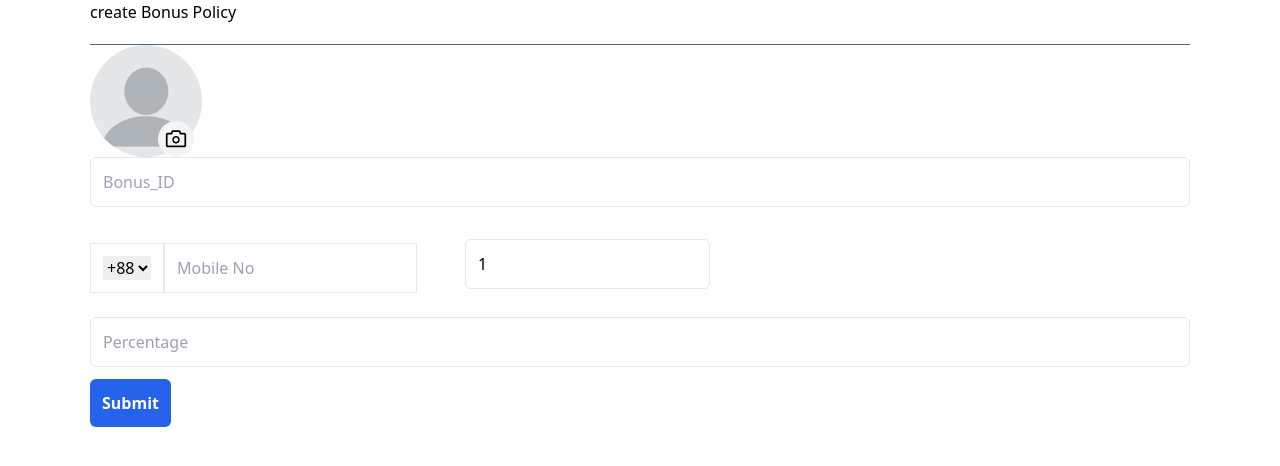
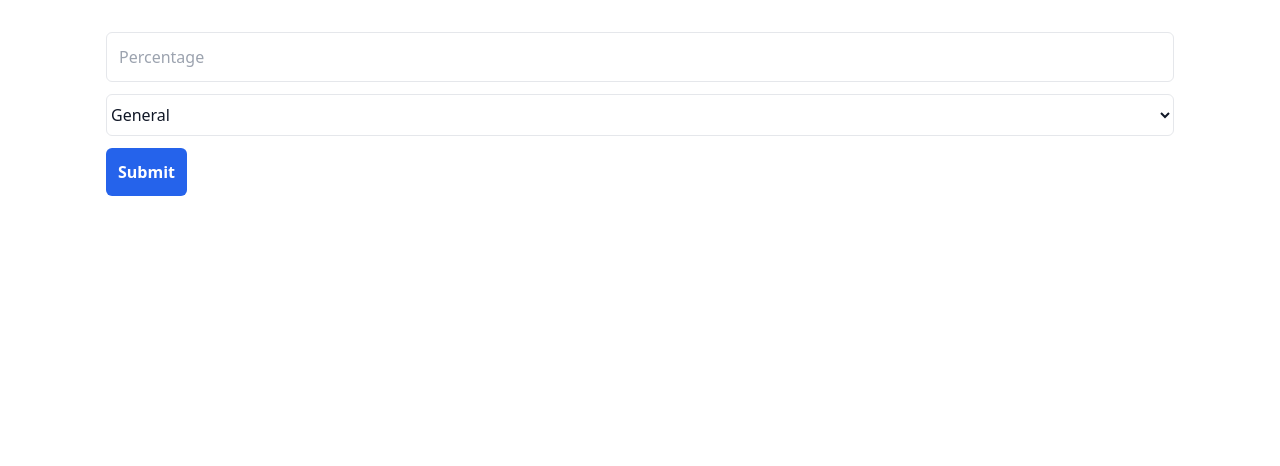
Before and after one commit to orun-sunny/Office-management, a React (Create React App) app: page /CreateBonus in a window 1280 px wide. Shown: the top 466 px of the page. Built offline with nearby package versions, Linux system fonts and the light colour scheme.

Commit message:
createbonuspolicy

```diff
--- a/src/components/Bonus/CreateBonus/CreateBonus.js
+++ b/src/components/Bonus/CreateBonus/CreateBonus.js
@@ -1,12 +1,8 @@
 import React, { useState } from 'react'
 import { Controller, useForm } from 'react-hook-form';
-import user from "../../../components/images/user.webp";
-import { AiOutlineCamera } from "react-icons/ai";
-import { Button } from '@mui/material';
-
 
 function CreateBonus() {
-    const [employeeImage, setEmployeeImage] = useState(user)
+
     const {
         register,
         control,
@@ -16,194 +12,48 @@ function CreateBonus() {
     } = useForm();
 
 
-
-    const handleEmployeeImage = (e) => {
-        console.log(e.target.files);
-        const file = e.target.files[0];
-        const fileReader = new FileReader();
-        if (file) {
-            fileReader.readAsDataURL(file);
-            fileReader.onload = () => {
-                setEmployeeImage(fileReader.result);
-            }
-        }
-
-    }
-
-    // const ParseTextarea = ({ value = [], onChange }) => {
-    //     const [text, setText] = React.useState<string>(value.join("\n"));
-    // }
-
-    // const { control, handleSubmit } = useForm<{
-    //     emails: string[];
-    //     number: number;
-    //     ReactSelect: string;
-    //   }>({
-    //     defaultValues: {
-    //       emails: ["react@hook-form.com", "info@example.com"],
-    //       number: 0,
-    //       ReactSelect: "chocolate"
-    //     }
-    //   });
-
-    // const onSubmit = data => {
-    //     console.log("DATA", data);
-
-    // }
-
-
     const onSubmit = (data) => console.log(data);
     return (
 
-        <form className='w-full' onSubmit={handleSubmit(onSubmit)}>
-            <h1 className='text-black no-underline'>create Bonus Policy </h1>
-            <div className=''>
-                <div className="relative w-28 h-28">
-                    <img className="w- h-full rounded-full" src={employeeImage} />
-                    <input
-                        {...register("profile_photo_url", {
-                            required: {
-                                value: true,
-                                message: 'employee Image is Required'
-                            }
-                        })}
-                        onChange={(e) => handleEmployeeImage(e)}
-                        type="file" multiple={true} className="opacity-0 absolute z-50 top-0 w-full h-full"
-                    />
-                    <div className="w-9 h-9 bg-gray-100 rounded-full absolute bottom-0 right-2 flex justify-center items-center">
-                        <AiOutlineCamera className="text-2xl"></AiOutlineCamera>
-                    </div>
-                </div>
-                {errors.profile_photo_url?.type === 'required' &&
-                    <span className="label-text-alt text-xs text-red-600">{errors.profile_photo_url.message}</span>}
+        <form className="w-96 p-4 sm:w-full md:w-full lg:w-full justify-center" onSubmit={handleSubmit(onSubmit)}>
+            <input
+                className="border py-3 mt-4 pl-3 w-full  rounded-md focus:outline-none"
+                type="number"
+                min={1}
+                placeholder="Percentage"
 
-
-
-                {/* <div>
-                    <label>Blood Group</label>
-                    <select name="class"
-                        className="shadow_0 peer  border-b-2 border-gray-400 outline-1 focus:shadow-gray-50 h-10 w-full border-0 text-gray-900 placeholder-transparent focus:outline-none focus:border-blue-300"
-                        {...register("class", {
-                            required: {
-                                message: 'Class is Required'
-                            }
-                        })}>
-
-                        <option value="one">Urgent</option>
-                        <option value="t
-
-
-
-                    </select>
-                </div> */}
+                {...register("percentage", {
+                    required: true,
+                    message: "notice headline is Required",
+                    type: "number",
+                })}
+            />
+            {errors?.percentage?.type === "required" && (
+                <p className="text-red-500 mt-1 ">This field is required</p>
+            )}
 
 
 
 
 
+            <select
+                name="class"
+                className="border w-full bg-white rounded-md py-2 mt-3 relative my-3  text-gray-900 placeholder-transparent focus:outline-none"
+                placeholder="Bonus_type_id"
+                {...register("bonus_type_id")}
+            >
+                <option value={1}>General</option>
+                <option value={2}>Urgent</option>
+            </select>
+            {/* {errors?.notice_type_id.message && (
+            <p>This field is required</p>
+          )} */}
 
 
-
-
-
-
-
-                <div>
-
-                    <input
-                        className=' border py-3 w-full pl-3  rounded-md mb-3 focus:outline-none dark:text-black'
-                        type="Number"
-                        placeholder="Bonus_ID"
-                        {...register("bonus_type_id", {
-                            required: {
-                                value: true,
-                                message: 'this field required',
-                                minLength: 8, maxLength: 11
-                            }
-
-                        })}
-                    />
-                    {errors.percentage?.type === 'required' &&
-                        <span className="label-text-alt text-xs text-red-600">{errors.percentage.message}</span>}
-
-
-
-
-                </div>
-
-                    <div className=" py-3 flex gap-12 w-full">
-
-
-
-
-
-                                    <div className="flex py-3">
-                                        <div className="flex items-center justify-center border  px-3 dark:text-black">
-
-                                            <select>
-                                                <option value="one">+88</option>
-
-
-
-                                            </select>
-                                        </div>
-                                        <input className="w-full border py-3  pl-3   p-2 focus:outline-none"
-                                            type="tel"
-                                            placeholder="Mobile No"
-                                            {...register("contact_number", { required: true, minLength: 8, maxLength: 11 })} />
-                                    </div>
-                                    {errors?.contact_number?.type === "required" && <p className="pt-4 text-xs text-red-600">This field is required</p>}
-
-
-
-                                    <div>
-
-                                        <input className="border py-3 w-full pl-3 mt-2 rounded-md focus:outline-none"
-                                            type="number"
-                                            min={1}
-                                            defaultValue={1}
-                                            placeholder="project_count" {...register("project_count",
-
-
-                                                {
-                                                    required: true,
-                                                    pattern: {
-                                                        value: /^(0|[1-9]\d*)(\.\d+)?$/,
-                                                        message: "input will number"
-
-                                                    },
-
-
-                                                })} />
-
-
-                                        {errors?.project_count?.type === "required" && <p className="text-xs text-red-600">This field is required</p>}
-
-                                    </div>
-                                </div>
-
-
-
-                <div>
-
-                    <input
-                        className=' border py-3 w-full pl-3  rounded-md mb-3 focus:outline-none dark:text-black'
-                        placeholder="Percentage"
-                        {...register("percentage", {
-                            required: {
-                                value: true,
-                                message: 'this field required',
-                            }
-                        })}
-                    />
-                </div>
-                {errors.percentage?.type === 'required' &&
-                    <span className="label-text-alt text-xs text-red-600">{errors.percentage.message}</span>}
-            </div>
-            <div className=' w-56 '>
-                <input className='bg-blue-600 text-white font-semibold text-center p-3 rounded-md ' type="submit" />
-                {/* <Button variant="contained">Contained</Button> */}
-            </div>
+            <input
+                className="bg-blue-600 text-white font-semibold text-center p-3 rounded-md "
+                type="submit"
+            />
         </form>
     )
 }
```
Also changed, not shown: src/components/Bonus/CreateBonus/BonusType.js (added).
